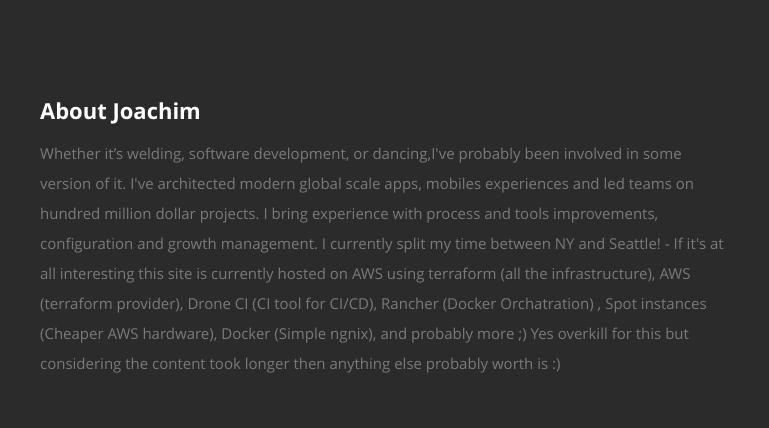
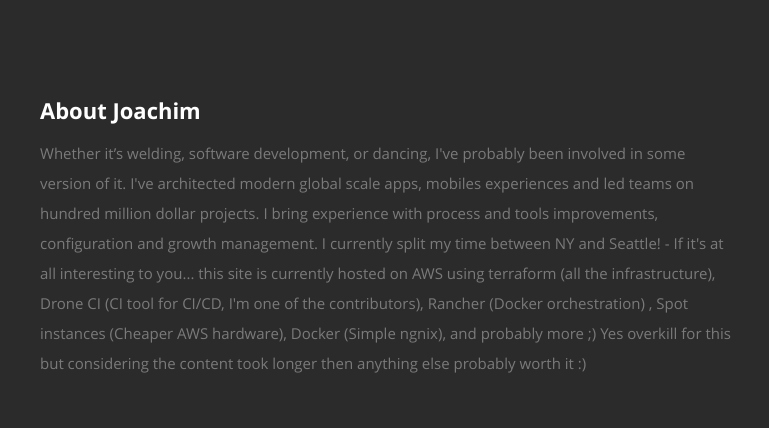
Before and after one commit to josmo/grannec.com, a plain HTML site: page index.html in a window 1280 px wide. Shown: the part 800-1228 px from the top of the page, 365-1134 px from the left. Drawn offline with nearby package versions, Linux system fonts and the light colour scheme.

Commit message:
typo fixes

```diff
--- a/index.html
+++ b/index.html
@@ -105,14 +105,14 @@
 
             <p>
                 Whether it’s welding, software development,
-                or dancing,I've probably been involved in some version of it.
+                or dancing, I've probably been involved in some version of it.
                 I've architected modern global scale apps,
                 mobiles experiences and led teams on hundred million dollar projects.
                 I bring experience with process and tools improvements, configuration and growth management.
-                I currently split my time between NY and Seattle! - If it's at all interesting this site is currently hosted
-                on AWS using terraform (all the infrastructure), AWS (terraform provider), Drone CI (CI tool for CI/CD), Rancher (Docker Orchatration)
+                I currently split my time between NY and Seattle! - If it's at all interesting to you... this site is currently hosted
+                on AWS using terraform (all the infrastructure), Drone CI (CI tool for CI/CD, I'm one of the contributors), Rancher (Docker orchestration)
                 , Spot instances (Cheaper AWS hardware), Docker (Simple ngnix), and probably more ;) Yes overkill for this but considering the content
-                took longer then anything else probably worth is :)
+                took longer then anything else probably worth it :)
             </p>
 
             <div class="row">
```
